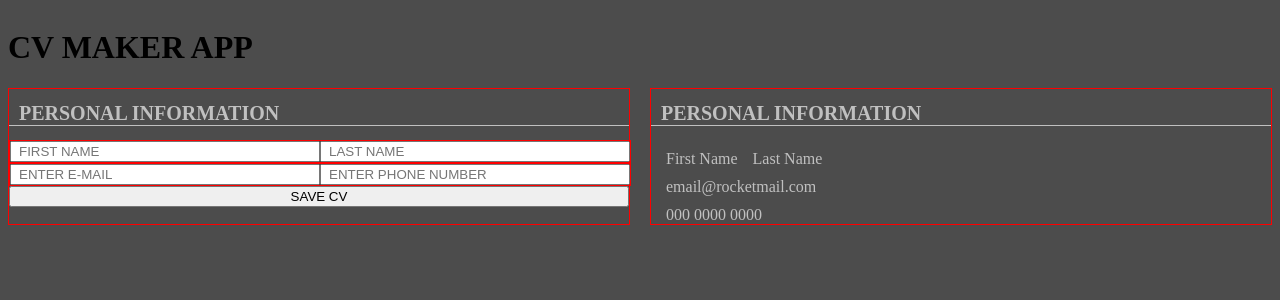
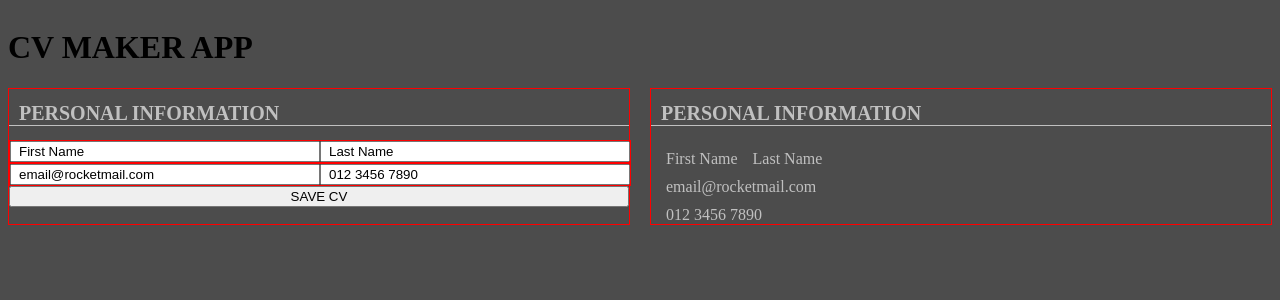
Before and after one commit to Maii0407/cv-project-react, a React (Create React App) app: page / in a window 1280 px wide. Shown: the top 300 px of the page. Built offline with nearby package versions, Linux system fonts and the light colour scheme.

Commit message:
im already using react states but still theres a problem with the form so im gonna read about react form from the official react documentation first lol covid really hit hard

```diff
--- a/src/App.js
+++ b/src/App.js
@@ -6,27 +6,103 @@ import { ExampleCV } from "./components/ExampleCV";
 import './App.css';
 
 class App extends Component {
+  constructor( props ) {
+    super();
+    this.state = {
+      firstName: 'First Name',
+      lastName: 'Last Name',
+      email: 'email@rocketmail.com',
+      phoneNum: '012 3456 7890',
+    };
+  }
+
+  changeFirstName = (e) => {
+    this.setState({
+      firstName: e.target.value,
+    });
+  };
+
+  changeLastName = (e) => {
+    this.setState({
+      lastName: e.target.value,
+    });
+  };
+
+  changeEmail = (e) => {
+    this.setState({
+      email: e.target.value,
+    });
+  };
+
+  changePhoneNum = (e) => {
+    this.setState({
+      phoneNum: e.target.value,
+    });
+  };
+
+  onSubmitCV = (e) => {
+    e.preventDefault();
+    this.setState({
+      firstName: '',
+      lastName: '',
+      email: '',
+      phoneNum: '',
+    });
+  };
+
   render() {
+    const { firstName, lastName, email, phoneNum } = this.state;
+
     return (
       <div className='main-container' >
         <Header text='CV MAKER APP' />
         <div className='content-container'>
-          <form>
+          <form onSubmit={ this.onSubmitCV }>
             <div className="personal-container">
               <Header text='PERSONAL INFORMATION'/>
               <div className='nameContainer'>
-                <input type='text' id='firstName' placeholder='FIRST NAME'/>
-                <input type='text' id='lastName' placeholder='LAST NAME'/>
+                <input
+                 onChange={ this.changeFirstName }
+                 value={ firstName }
+                 type='text'
+                 id='firstName'
+                 placeholder='FIRST NAME'
+                 required
+                />
+                <input
+                 onChange={ this.changeLastName }
+                 value={ lastName }
+                 type='text'
+                 id='lastName'
+                 placeholder='LAST NAME'
+                 required
+                />
               </div>
               <div className='contactContainer'>
-                <input type='email' id='emailInput' placeholder='ENTER E-MAIL'/>
-                <input type='tel' id='phoneNo' minLength='8'
-                 maxLength='16' placeholder='ENTER PHONE NUMBER'/>
+                <input
+                 onChange={ this.changeEmail }
+                 value={ email }
+                 type='email'
+                 id='emailInput'
+                 placeholder='ENTER E-MAIL'
+                 required
+                />
+                <input
+                 onChange={ this.changePhoneNum }
+                 value={ phoneNum }
+                 type='tel'
+                 id='phoneNo'
+                 minLength='8'
+                 maxLength='16'
+                 placeholder='ENTER PHONE NUMBER'
+                 required
+                />
               </div>
             </div>
             <button type='submit'>SAVE CV</button>
           </form>
-          <ExampleCV/>
+          <ExampleCV firstName={ firstName } lastName={ lastName }
+           email={ email } phoneNum={ phoneNum }/>
         </div>
       </div>
     );
--- a/src/components/ExampleCV.js
+++ b/src/components/ExampleCV.js
@@ -10,11 +10,11 @@ class ExampleCV extends Component {
             <div className="cv-container">
                 <Header text='PERSONAL INFORMATION'/>
                 <div className="userName">
-                    <p>First Name</p>
-                    <p>Last Name</p>
+                    <p>{ this.props.firstName }</p>
+                    <p>{ this.props.lastName }</p>
                 </div>
-                <p>email@rocketmail.com</p>
-                <p>000 0000 0000</p>
+                <p>{ this.props.email }</p>
+                <p>{ this.props.phoneNum }</p>
             </div>
         )
     }
--- a/src/components/Header.js
+++ b/src/components/Header.js
@@ -6,7 +6,7 @@ class Header extends Component {
     render() {
         return (
             <div className='header-container'>
-                <h1> {this.props.text} </h1>
+                <h1> { this.props.text } </h1>
             </div>
         );
     }
```
